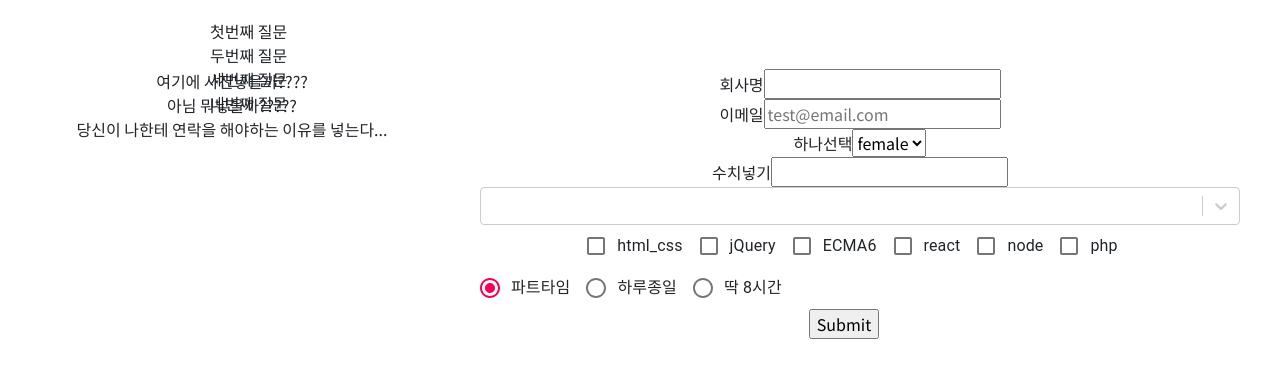
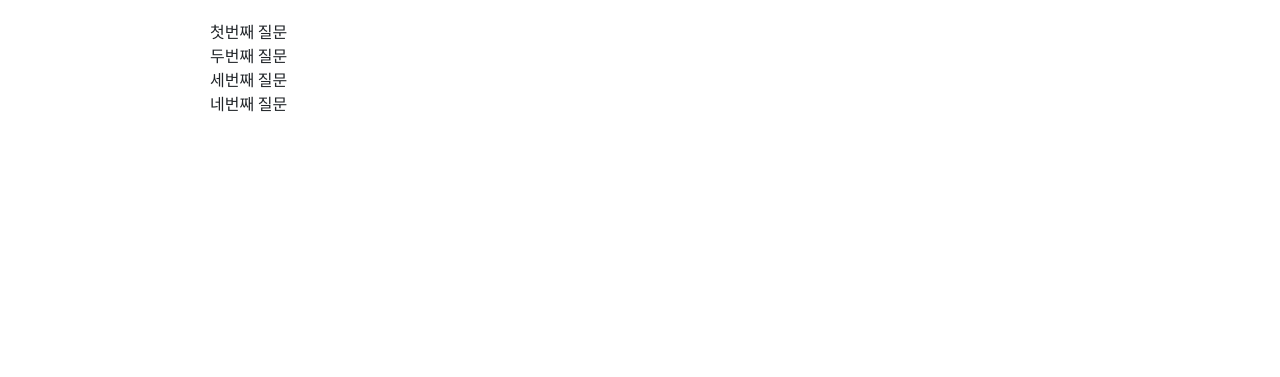
Before and after one commit to seoD22/react_intro_portfolio, a React (Create React App) app: page / in a window 1280 px wide. Shown: the part 2390-2767 px from the top of the page. Built offline with nearby package versions, Linux system fonts and the light colour scheme; a web font is replaced by a local one.

Commit message:
모듈추가 설치_230213

```diff
--- a/package.json
+++ b/package.json
@@ -1,5 +1,4 @@
 {
-  "homepage": "https://seod22.github.io/react_intro_portfolio/",
   "name": "react_restart",
   "version": "0.1.0",
   "private": true,
@@ -25,9 +24,7 @@
     "start": "set PORT=3002 && react-scripts start",
     "build": "react-scripts build",
     "test": "react-scripts test",
-    "eject": "react-scripts eject",
-    "predeploy": "npm run build",
-    "deploy": "gh-pages -d build"
+    "eject": "react-scripts eject"
   },
   "eslintConfig": {
     "extends": [
--- a/src/App.js
+++ b/src/App.js
@@ -20,7 +20,7 @@ function App() {
       <Portfolio dbobjkey="react"></Portfolio>
       <About></About>
       <Preinterview></Preinterview>
-      <Contact></Contact>
+      {/* <Contact></Contact> */}
       <section style={{height:'100vh'}} id="contact"></section>
       <section style={{height:'100vh'}} id="etc"></section>
     </div>
--- a/src/component/About.js
+++ b/src/component/About.js
@@ -14,7 +14,7 @@ function About(props) {
     <div id='about' className='container_left'>
       <h2>About me</h2>
       <div>
-      <img src="./img/ysh.png" alt="" />
+      <img src="/img/ysh.png" alt="" />
       <div className='about_text'>
         <p>
           윤서희(94. 10. 13)
```
Also changed, not shown: 1 other file (tests, documents, lock files or other folders).
